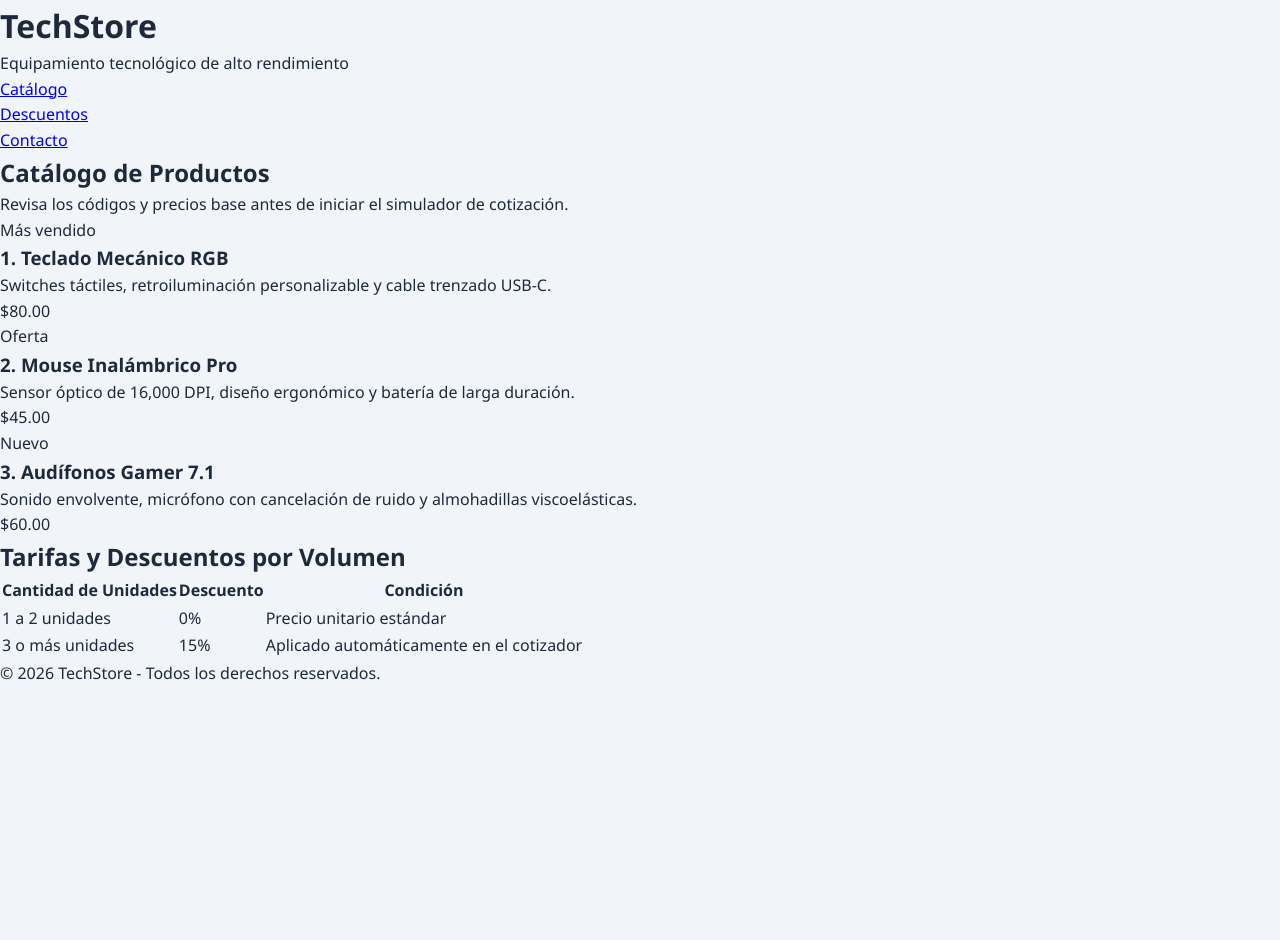
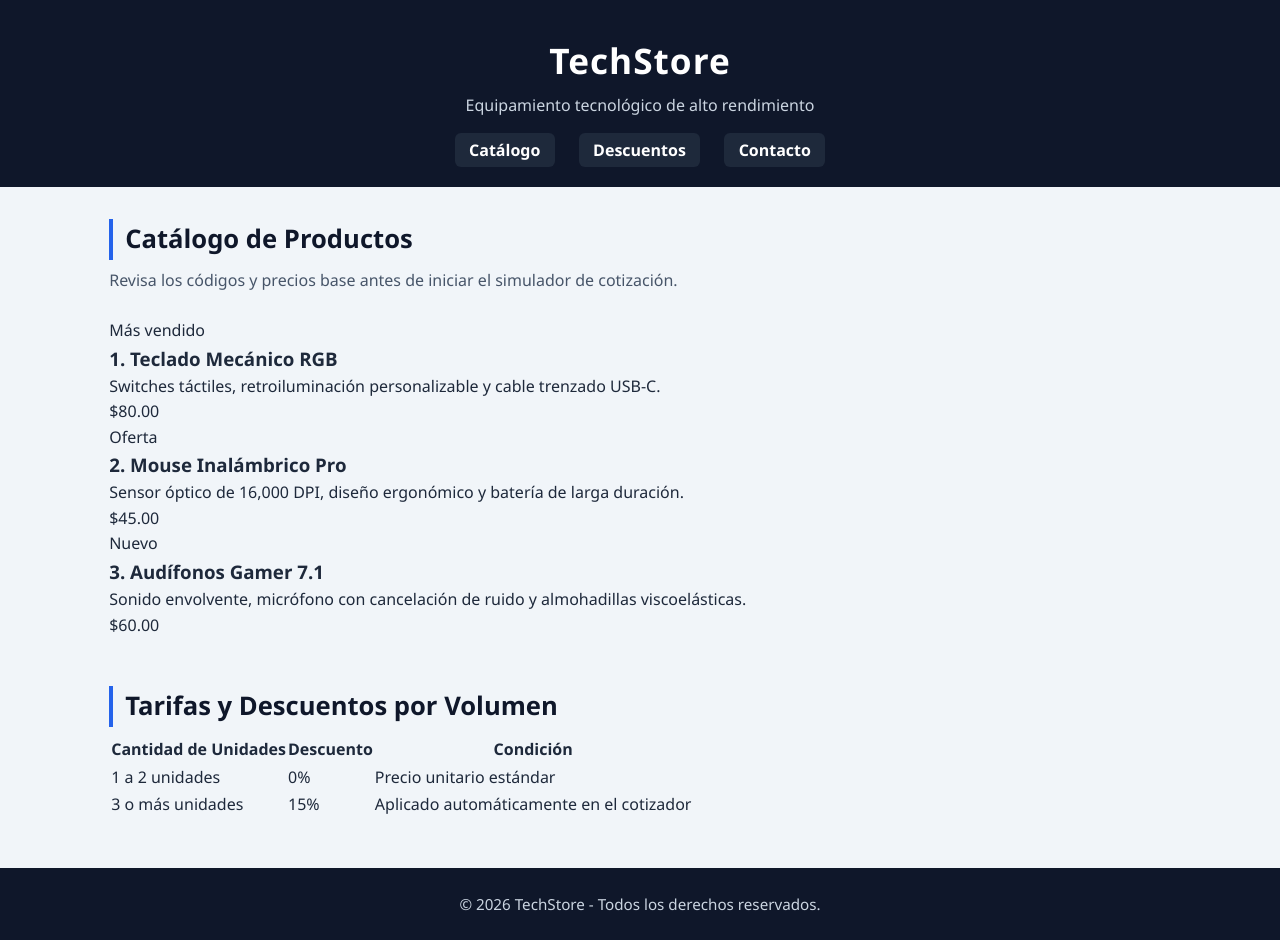
Before and after one commit to MattOso182/G1_EvaluacionPractica, a plain HTML site: page index.html in a window 1280 px wide. Before the commit the page ends 800 px from the top, so only its background shows below. Drawn offline with Linux system fonts and the light colour scheme.

Commit message:
feat: estilar estructura general de header, nav, main y footer

```diff
--- a/styles.css
+++ b/styles.css
@@ -21,3 +21,70 @@ body {
   color: var(--color-texto);
   line-height: 1.6;
 }
+  header {
+  background-color: var(--color-primario);
+  color: #ffffff;
+  text-align: center;
+  padding: 2rem 1rem 1.5rem;
+}
+
+header h1 {
+  font-size: 2.2rem;
+  letter-spacing: 1px;
+  margin-bottom: 0.3rem;
+}
+
+header p {
+  color: #cbd5e1;
+  font-size: 1rem;
+  margin-bottom: 1.2rem;
+}
+
+nav ul {
+  list-style: none;
+  display: flex;
+  justify-content: center;
+  gap: 1.5rem;
+  flex-wrap: wrap;
+}
+
+nav a {
+  color: #ffffff;
+  text-decoration: none;
+  font-weight: 600;
+  padding: 0.4rem 0.9rem;
+  border-radius: 6px;
+  background-color: var(--color-secundario);
+}
+
+main {
+  max-width: 1100px;
+  margin: 2rem auto;
+  padding: 0 1.2rem;
+}
+
+section {
+  margin-bottom: 3rem;
+}
+
+section h2 {
+  font-size: 1.6rem;
+  color: var(--color-primario);
+  margin-bottom: 0.5rem;
+  border-left: 4px solid var(--color-acento);
+  padding-left: 0.75rem;
+}
+
+section > p {
+  color: var(--color-texto-suave);
+  margin-bottom: 1.5rem;
+}
+
+footer {
+  background-color: var(--color-primario);
+  color: #cbd5e1;
+  text-align: center;
+  padding: 1.5rem 1rem;
+  margin-top: 3rem;
+  font-size: 0.95rem;
+}
```
